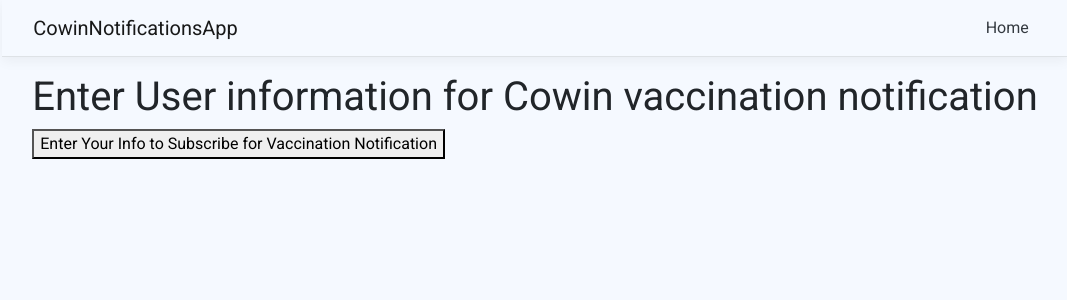
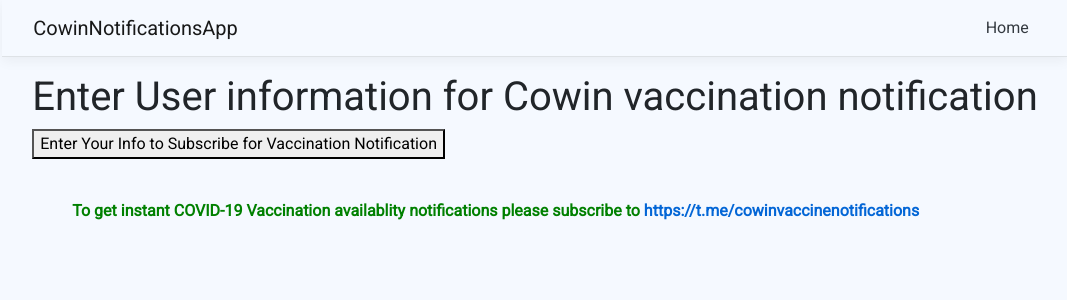
Before and after one commit to sarvabowmen/cowin, a React (Create React App) app: page / in a window 1280 px wide. Shown: the top 300 px of the page, without its empty margins (105-1172 px from the left). Built offline with nearby package versions, Linux system fonts and the light colour scheme.

Commit message:
updated telegram link

```diff
--- a/src/components/Home.tsx
+++ b/src/components/Home.tsx
@@ -5,6 +5,7 @@
 const Home = () => (
   <div className="container">
     <SubmitUserInfo></SubmitUserInfo>
+    <div style={{ padding: "40px", color: "green" }}><strong>To get instant COVID-19 Vaccination availablity notifications please subscribe to <a href="https://t.me/cowinvaccinenotifications">https://t.me/cowinvaccinenotifications</a></strong></div>
   </div>
 );
 
```
